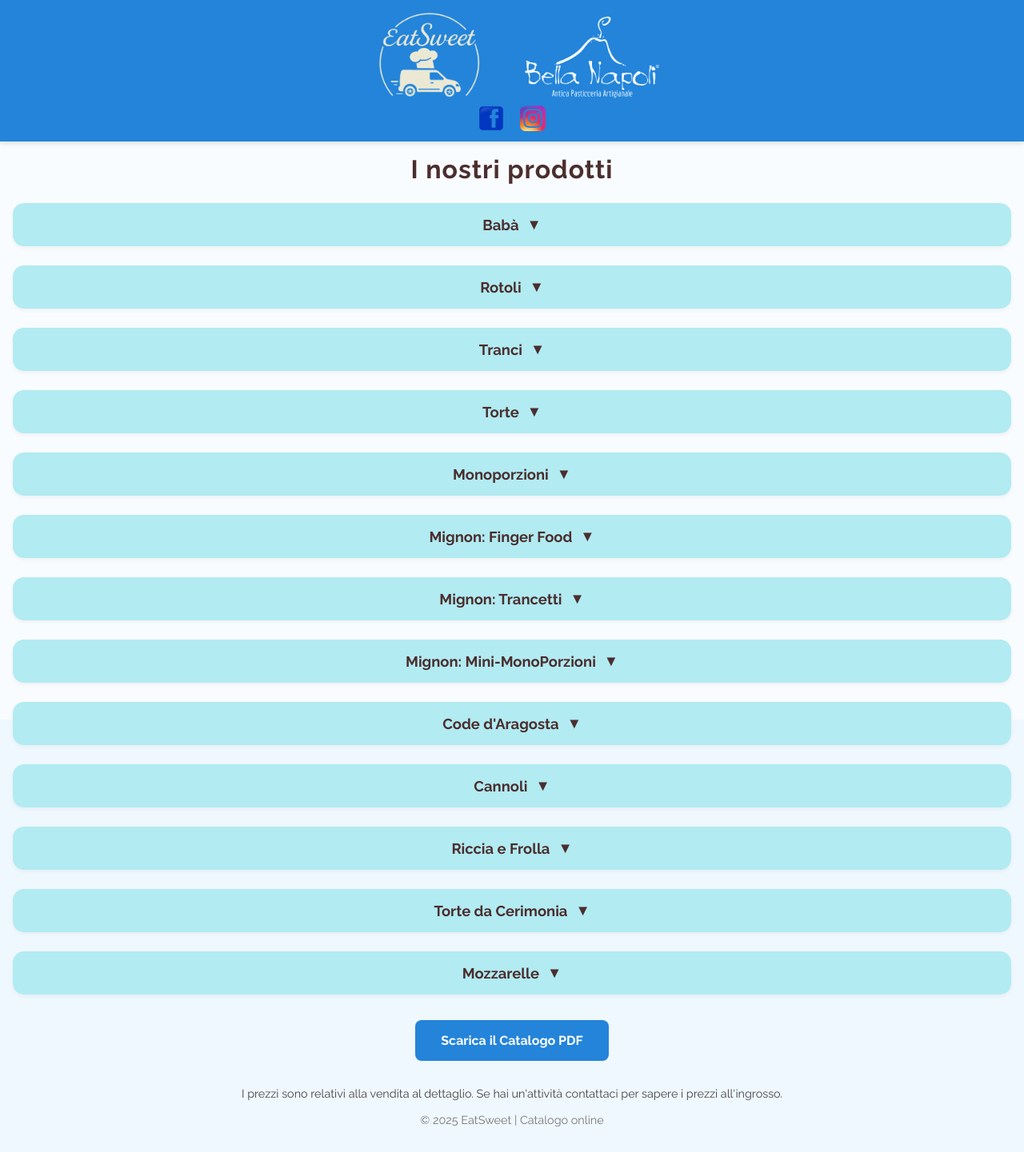
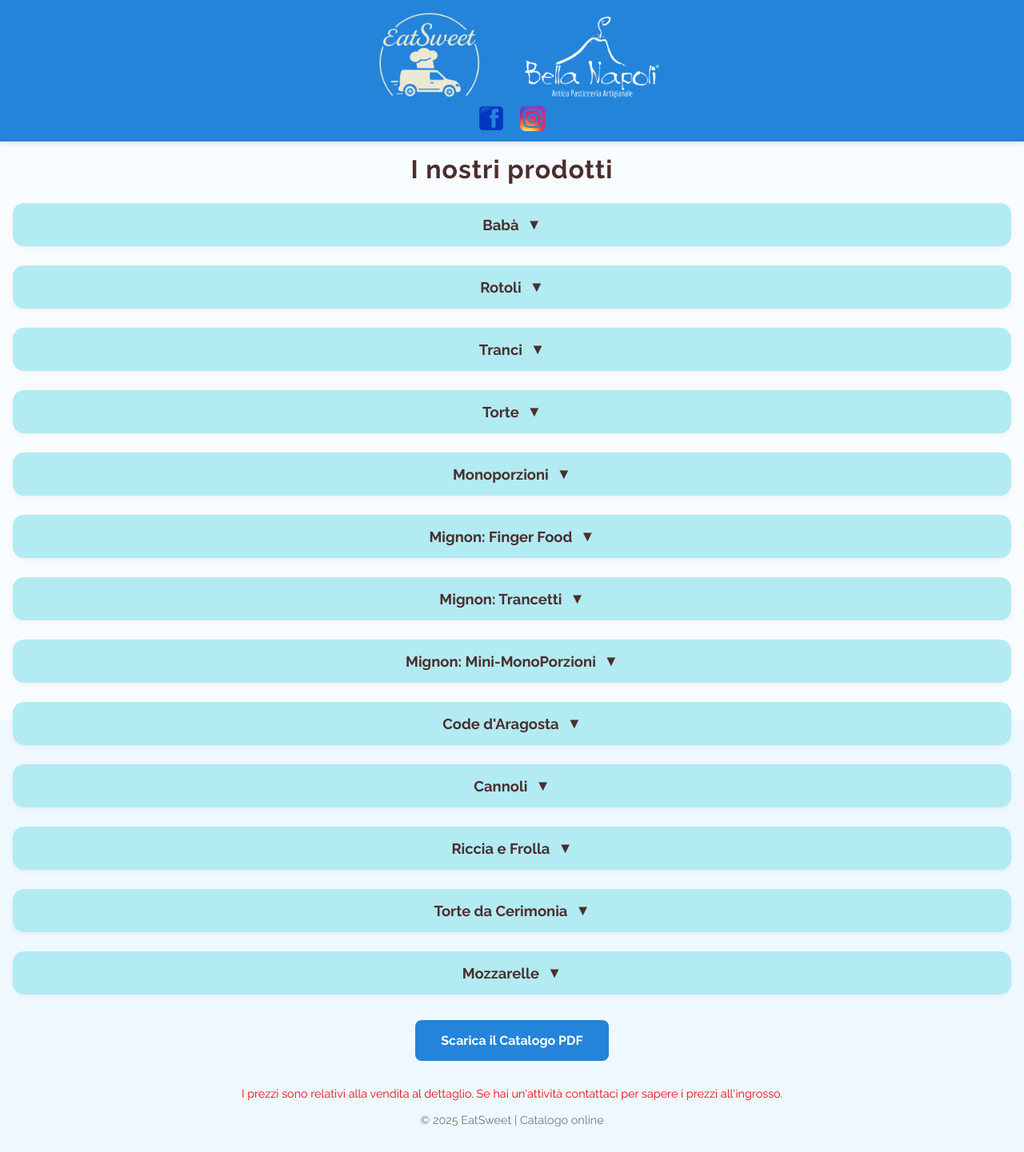
Before and after one commit to EatSweetDolci/eatsweetdolci.github.io, a Jekyll site: the page eatsweet/index.html, which Jekyll copies as it is, in a window 1280 px wide. Shown: the whole page at 80% size. Built offline with Jekyll 4.4.1, drawn with Linux system fonts in a browser that asks for light colours.

Commit message:
modified:   eatsweet/index.html

```diff
--- a/eatsweet/index.html
+++ b/eatsweet/index.html
@@ -947,7 +947,7 @@
     ">Scarica il Catalogo PDF</a>
     </div>
 
-    <p style="text-align:center; margin-top:10px; font-size:0.9rem; color:#444;">
+    <p style="text-align:center; margin-top:10px; font-size:0.9rem; color:#e90a0a;">
       I prezzi sono relativi alla vendita al dettaglio.
       Se hai un'attività contattaci per sapere i prezzi all'ingrosso.
     </p>
```
